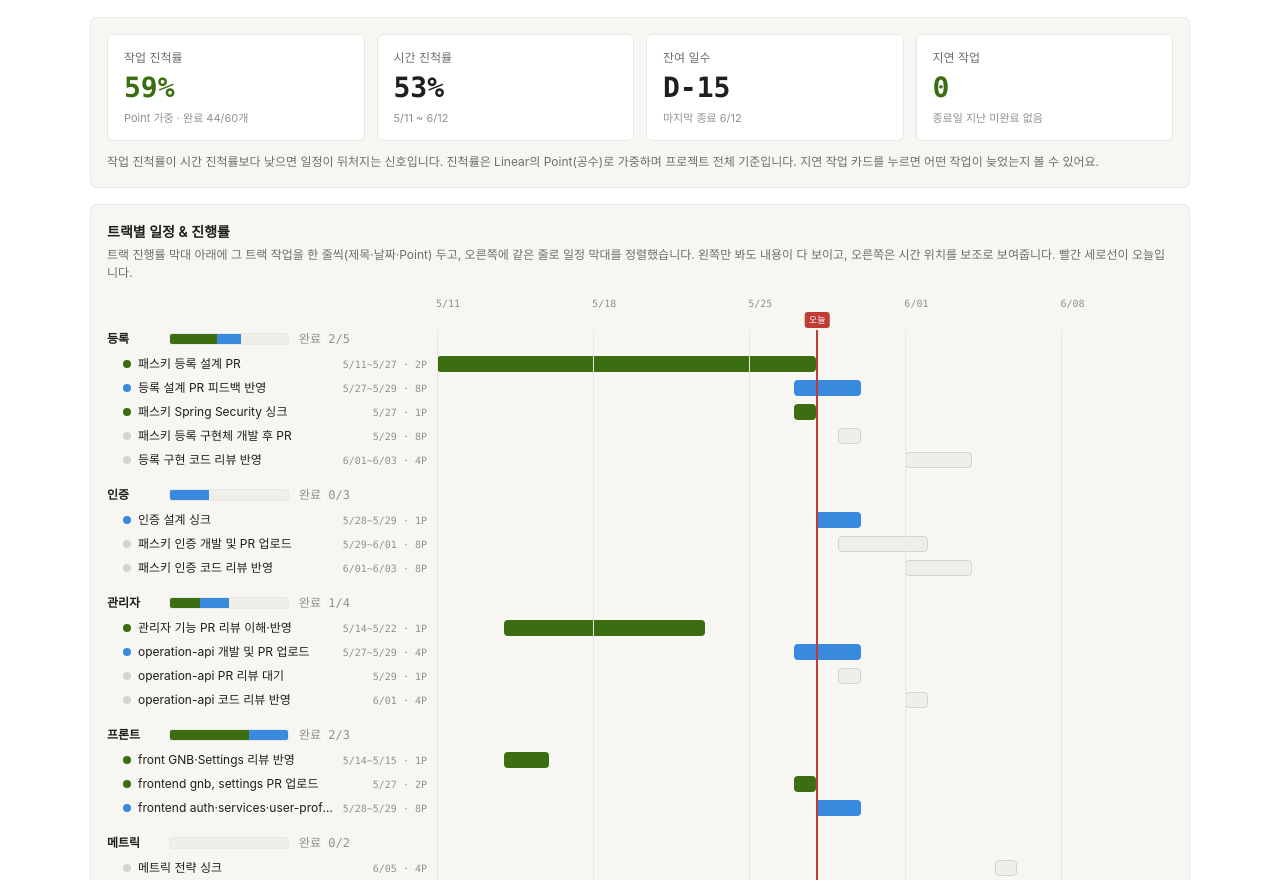
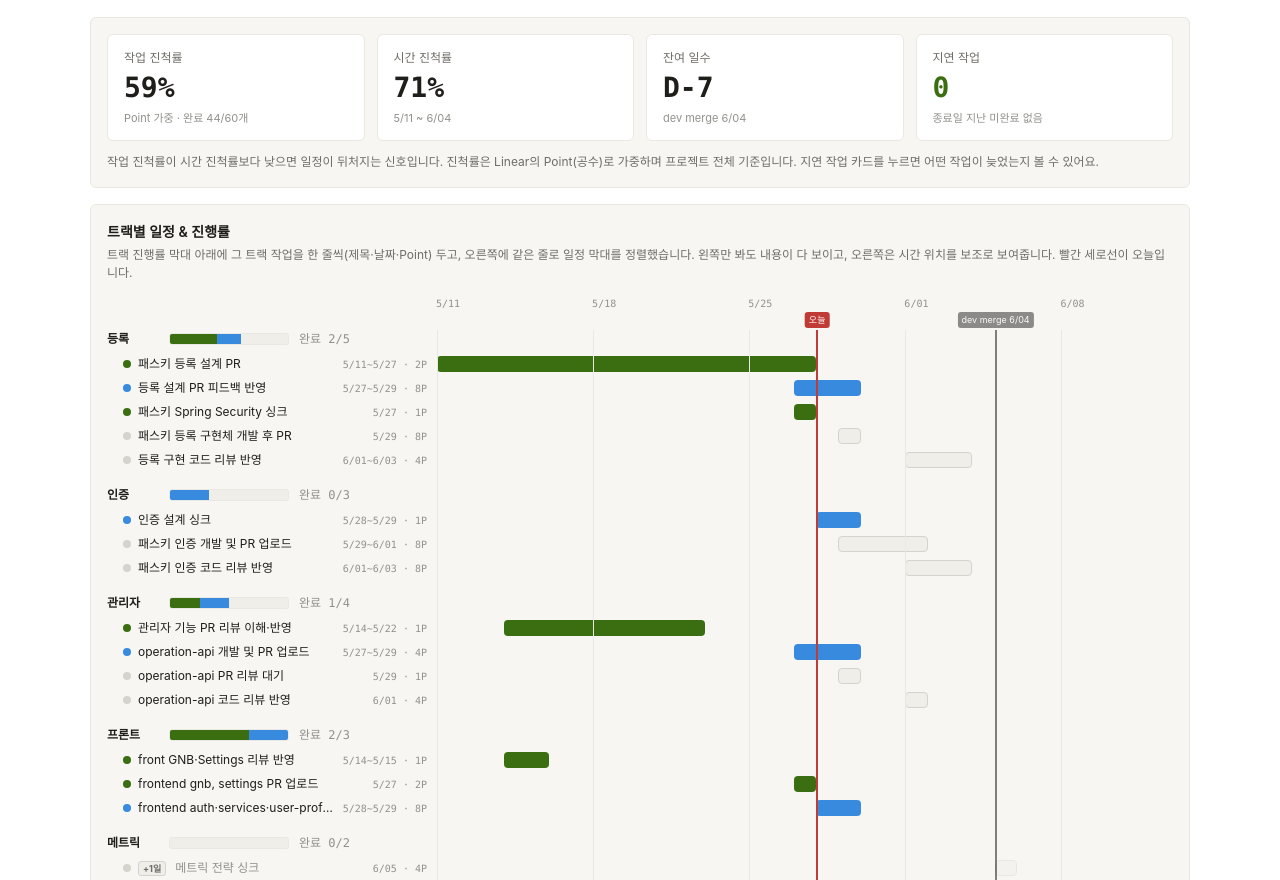
Before and after one commit to flex-nameui/work-visualization, a website: page public/passkeys/index.html in a window 1280 px wide. Shown: the part 57-937 px from the top of the page. Drawn offline with Linux system fonts and the light colour scheme.

Commit message:
feat: mark post-dev-merge tasks with end-line and faint bars

```diff
--- a/public/passkeys/index.html
+++ b/public/passkeys/index.html
@@ -201,6 +201,21 @@
       font-size: 9px; color: #fff; background: var(--color-text-danger);
       padding: 1px 4px; border-radius: 3px; white-space: nowrap;
     }
+    /* dev merge 끝선 + 이후 작업 표시 */
+    .gantt-endline { position: absolute; top: 0; bottom: 0; width: 2px; background: var(--color-text-primary); opacity: 0.55; }
+    .gantt-endline .tip {
+      position: absolute; top: -18px; left: 50%; transform: translateX(-50%);
+      font-size: 9px; color: var(--color-background-primary); background: var(--color-text-primary);
+      padding: 1px 4px; border-radius: 3px; white-space: nowrap; opacity: 0.9;
+    }
+    .gantt-bar.after-end { opacity: 0.4; }
+    .sched-task.after-end .ttl { color: var(--color-text-tertiary); }
+    .sched-task .after-badge {
+      flex: 0 0 auto; font-size: 9px; font-weight: 700;
+      color: var(--color-text-secondary); background: var(--color-background-tertiary);
+      border: 1px solid var(--color-border-secondary);
+      padding: 0 4px; border-radius: 3px; margin-right: 2px;
+    }
 
     /* Progress bars */
     .tprog-row { display: flex; align-items: center; gap: 10px; margin-bottom: 10px; }
@@ -292,7 +307,17 @@
         return { ...t, startOffset: s, endOffset: e, durationDays: e - s + 1 };
       });
 
-      return { START, TOTAL_DAYS, TODAY, tasks };
+      // 프로젝트 종료 기준 = dev merge 작업 (없으면 null)
+      const devMerge = tasks.find((t) => /dev\s*merge/i.test(t.title) && t.startOffset !== null);
+      const PROJECT_END_OFFSET = devMerge ? devMerge.endOffset : null;
+      // dev merge 이후로 시작하는 작업에 afterEnd 플래그
+      if (PROJECT_END_OFFSET !== null) {
+        tasks.forEach((t) => { t.afterEnd = t.startOffset !== null && t.startOffset > PROJECT_END_OFFSET; });
+      } else {
+        tasks.forEach((t) => { t.afterEnd = false; });
+      }
+
+      return { START, TOTAL_DAYS, TODAY, tasks, PROJECT_END_OFFSET };
     }
 
     function offsetToDate(model, off) { return new Date(model.START + off * DAY); }
@@ -316,18 +341,19 @@
     // ---------- KPI 카드 ----------
     function renderKPI(model) {
       const root = document.getElementById("kpi-body");
-      const { tasks, TODAY, TOTAL_DAYS } = model;
+      const { tasks, TODAY, TOTAL_DAYS, PROJECT_END_OFFSET } = model;
       const dated = tasks.filter((t) => t.startOffset !== null);
 
-      // 작업 진척률 = Point(공수) 가중. point 없으면 1로 간주. 날짜 없는 과거 작업도 포함(프로젝트 전체 기준).
+      // 작업 진척률 = Point(공수) 가중. point 없으면 1로 간주. dev merge 이후 작업도 포함(전체 기준).
       const totalPt = tasks.reduce((s, t) => s + (t.point || 1), 0);
       const donePt = tasks.filter((t) => isDone(t.status)).reduce((s, t) => s + (t.point || 1), 0);
       const workPct = totalPt ? Math.round((donePt / totalPt) * 100) : 0;
 
-      const timePct = TOTAL_DAYS > 1 ? Math.round(clamp(TODAY / (TOTAL_DAYS - 1), 0, 1) * 100) : (TODAY >= 0 ? 100 : 0);
-
+      // KPI 기준선 = dev merge (있을 때). 없으면 max(end) 폴백.
       const lastEnd = dated.length ? Math.max(...dated.map((t) => t.endOffset)) : 0;
-      const remaining = lastEnd - TODAY;
+      const endRef = PROJECT_END_OFFSET !== null ? PROJECT_END_OFFSET : lastEnd;
+      const timePct = endRef > 0 ? Math.round(clamp(TODAY / endRef, 0, 1) * 100) : (TODAY >= 0 ? 100 : 0);
+      const remaining = endRef - TODAY;
       const doneCount = tasks.filter((t) => isDone(t.status)).length;
 
       const delayedTasks = dated
@@ -336,12 +362,13 @@
         .map((t) => ({ title: t.title, track: t.track, end: md(model, t.endOffset), overdue: TODAY - t.endOffset }));
       const delayed = delayedTasks.length;
 
+      const refLabel = PROJECT_END_OFFSET !== null ? `dev merge ${md(model, PROJECT_END_OFFSET)}` : `마지막 종료 ${md(model, lastEnd)}`;
       const cards = [
         { label: "작업 진척률", value: `${workPct}%`, sub: `Point 가중 · 완료 ${doneCount}/${tasks.length}개`,
           cls: workPct >= timePct ? "is-success" : "" },
-        { label: "시간 진척률", value: `${timePct}%`, sub: dated.length ? `${md(model, 0)} ~ ${md(model, TOTAL_DAYS - 1)}` : "-" },
+        { label: "시간 진척률", value: `${timePct}%`, sub: dated.length ? `${md(model, 0)} ~ ${md(model, endRef)}` : "-" },
         { label: "잔여 일수", value: remaining >= 0 ? `D-${remaining}` : `+${-remaining}일`,
-          sub: dated.length ? `마지막 종료 ${md(model, lastEnd)}` : "-", cls: remaining < 0 ? "is-danger" : "" },
+          sub: dated.length ? refLabel : "-", cls: remaining < 0 ? "is-danger" : "" },
         { label: "지연 작업", value: `${delayed}`,
           sub: delayed > 0 ? "클릭해서 목록 보기 ▾" : "종료일 지난 미완료 없음",
           cls: delayed > 0 ? "is-danger" : "is-success", clickable: delayed > 0 },
@@ -381,7 +408,7 @@
     // ---------- 트랙별 일정 & 진행률 (왼쪽: 진행바+제목+날짜 / 오른쪽: 정렬된 타임라인) ----------
     function renderSchedule(model) {
       const root = document.getElementById("sched-body");
-      const { tasks, TOTAL_DAYS, TODAY } = model;
+      const { tasks, TOTAL_DAYS, TODAY, PROJECT_END_OFFSET } = model;
       const dated = tasks.filter((t) => t.startOffset !== null);
       if (dated.length === 0) { root.innerHTML = `<div class="empty-state">표시할 일정이 없습니다.</div>`; return; }
 
@@ -428,15 +455,19 @@
           const kind = statusKind(t.status);
           const left = pct(t.startOffset);
           const width = Math.max(pct(t.durationDays), 0.8);
-          const ttl = `${t.title} (${t.start} ~ ${t.end}) · ${t.status ?? "-"}`;
+          const after = t.afterEnd ? " after-end" : "";
+          const daysAfter = t.afterEnd ? t.startOffset - PROJECT_END_OFFSET : 0;
+          const badge = t.afterEnd ? `<span class="after-badge">+${daysAfter}일</span>` : "";
+          const ttl = `${t.title} (${t.start} ~ ${t.end}) · ${t.status ?? "-"}${t.afterEnd ? " · dev merge 이후" : ""}`;
           rows += `
             <div class="gantt-trow">
-              <div class="sched-task" title="${esc(ttl)}">
+              <div class="sched-task${after}" title="${esc(ttl)}">
                 <span class="dot ${kind}"></span>
+                ${badge}
                 <span class="ttl">${esc(t.title)}</span>
                 <span class="meta">${range(t)} · ${t.point}P</span>
               </div>
-              <div class="gantt-lane"><div class="gantt-bar ${kind}" style="left:${left}%;width:${width}%" title="${esc(ttl)}"></div></div>
+              <div class="gantt-lane"><div class="gantt-bar ${kind}${after}" style="left:${left}%;width:${width}%" title="${esc(ttl)}"></div></div>
             </div>`;
         }
       }
@@ -445,6 +476,10 @@
       const todayLeft = pct(todayClamped);
       const outOfRange = TODAY < 0 || TODAY > TOTAL_DAYS - 1;
       const todayTip = outOfRange ? "오늘(범위 밖)" : "오늘";
+
+      const endLine = (PROJECT_END_OFFSET !== null)
+        ? `<div class="gantt-endline" style="left:${pct(PROJECT_END_OFFSET + 1)}%"><span class="tip">dev merge ${md(model, PROJECT_END_OFFSET)}</span></div>`
+        : "";
 
       root.innerHTML = `
         <div class="gantt-scroll">
@@ -457,6 +492,7 @@
               ${rows}
               <div class="gantt-overlay">
                 ${grids}
+                ${endLine}
                 <div class="gantt-today" style="left:${todayLeft}%"><span class="tip">${esc(todayTip)}</span></div>
               </div>
             </div>
```
